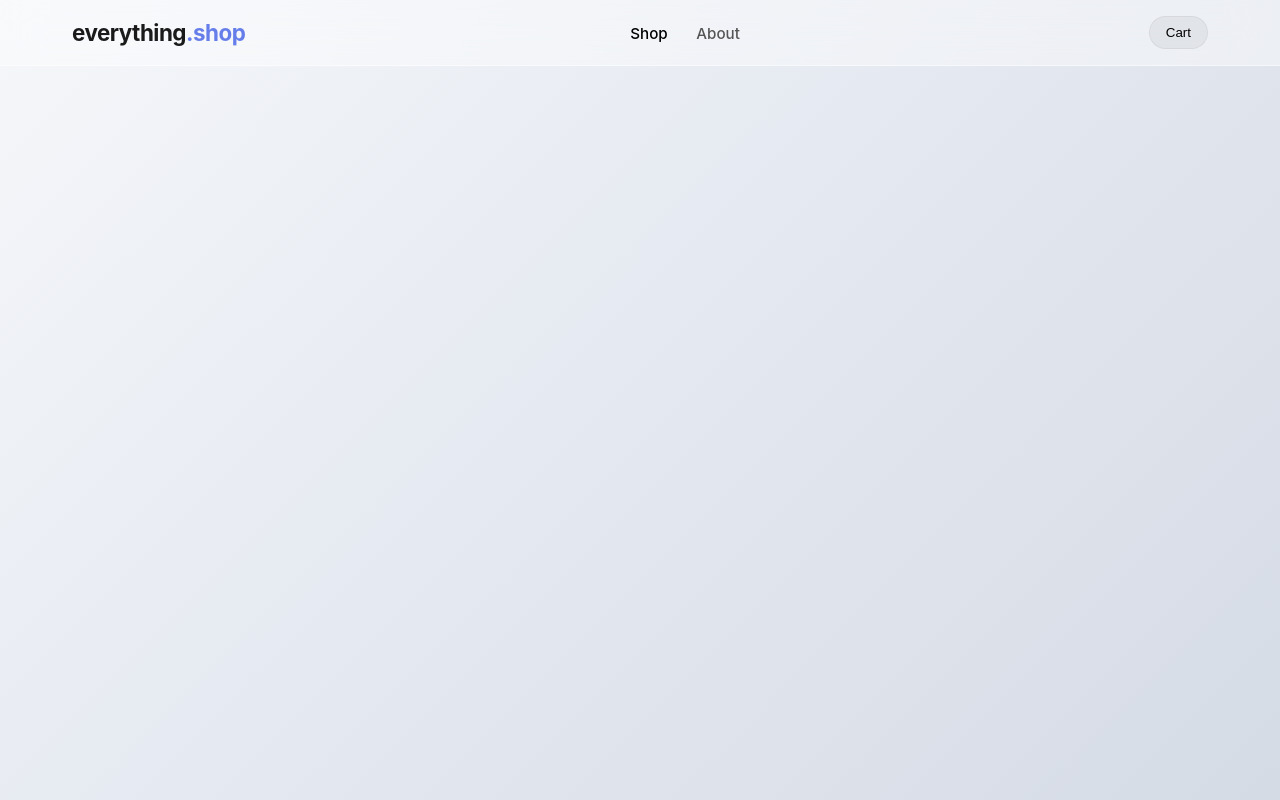
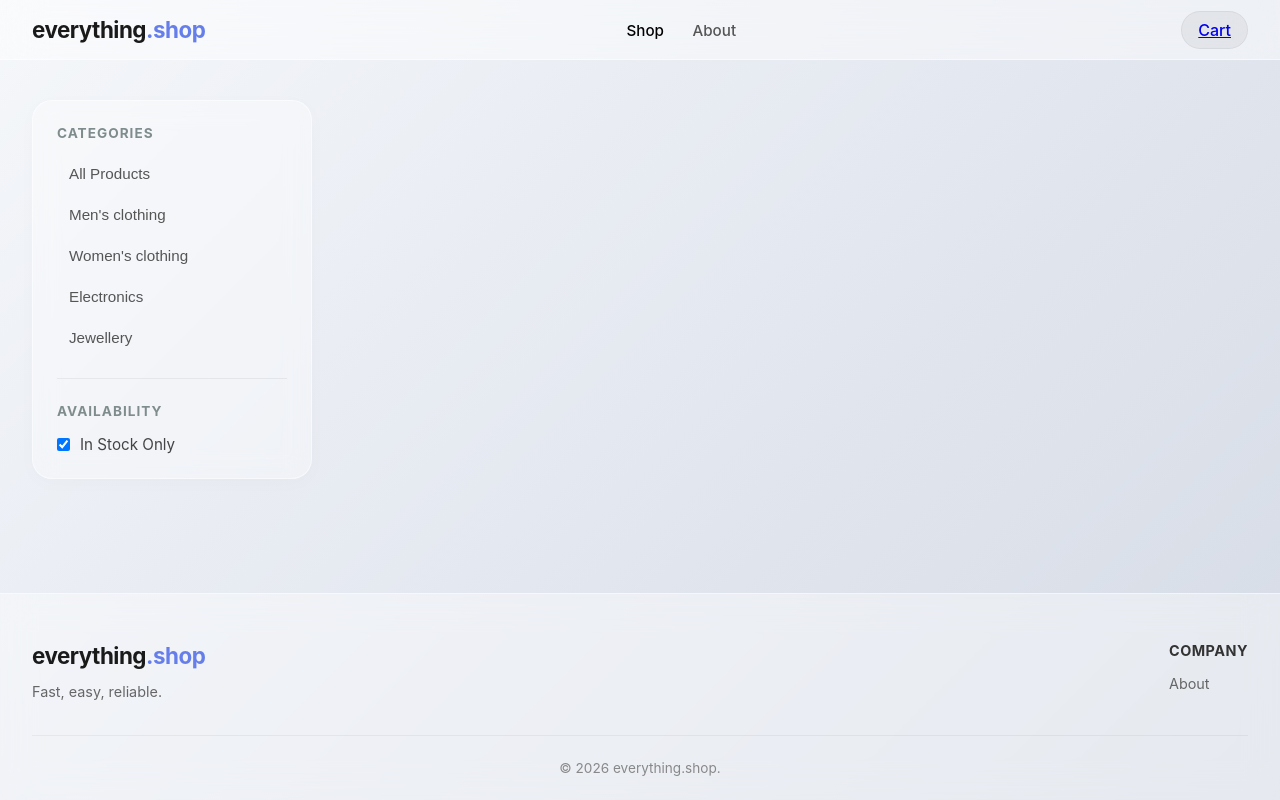
Before and after one commit to kasatjk/OnlineShop, a website built with webpack: page index.html in a window 1280 px wide. Built offline with nearby package versions, Linux system fonts and the light colour scheme; no server answers.

Commit message:
Cookies added. Better index.html structure with categories.

```diff
--- a/css/Product.css
+++ b/css/Product.css
@@ -1,8 +1,8 @@
 #products {
   display: grid;
-  grid-template-columns: repeat(auto-fill, minmax(260px, 1fr));
-  gap: 32px;
-  padding: 32px;
+  grid-template-columns: repeat(auto-fill, minmax(240px, 1fr));
+  gap: 24px;
+  padding: 0;
 }
 
 .product {
--- a/css/style.css
+++ b/css/style.css
@@ -1,4 +1,3 @@
-/* Reset and Base Styles */
 * {
   box-sizing: border-box;
   margin: 0;
@@ -11,24 +10,25 @@ body {
   background-attachment: fixed;
   color: #2c3e50;
   min-height: 100vh;
+  display: flex;
+  flex-direction: column;
   -webkit-font-smoothing: antialiased;
 }
 
-/* Header Glassmorphism */
 .main-header {
   position: fixed;
   top: 0;
   left: 0;
   width: 100%;
   z-index: 1000;
-  background: rgba(255, 255, 255, 0.4);
+  background: rgba(255, 255, 255, 0.45);
   backdrop-filter: blur(20px);
   -webkit-backdrop-filter: blur(20px);
   border-bottom: 1px solid rgba(255, 255, 255, 0.5);
 }
 
 .header-container {
-  max-width: 1200px;
+  max-width: 1400px;
   margin: 0 auto;
   padding: 16px 32px;
   display: flex;
@@ -44,9 +44,7 @@ body {
   letter-spacing: -0.5px;
 }
 
-.logo span {
-  color: #667eea;
-}
+.logo span { color: #667eea; }
 
 .nav-links a {
   text-decoration: none;
@@ -57,9 +55,7 @@ body {
   transition: color 0.2s;
 }
 
-.nav-links a:hover, .nav-links a.active {
-  color: #000;
-}
+.nav-links a:hover, .nav-links a.active { color: #000; }
 
 .nav-cart-btn {
   background: rgba(0, 0, 0, 0.05);
@@ -71,13 +67,176 @@ body {
   transition: background 0.2s;
 }
 
-.nav-cart-btn:hover {
-  background: rgba(0, 0, 0, 0.1);
+.nav-cart-btn:hover { background: rgba(0, 0, 0, 0.1); }
+
+.layout-container {
+  max-width: 1400px;
+  width: 100%;
+  margin: 0 auto;
+  padding: 100px 32px 64px;
+  display: grid;
+  grid-template-columns: 280px 1fr;
+  gap: 40px;
+  flex: 1 0 auto;
 }
 
-/* Main Content Wrapper */
-.content-wrapper {
-  max-width: 1240px;
+.sidebar-filters {
+  position: relative;
+}
+
+.filter-sticky-wrapper {
+  position: sticky;
+  top: 96px;
+  background: rgba(255, 255, 255, 0.35);
+  backdrop-filter: blur(12px);
+  -webkit-backdrop-filter: blur(12px);
+  border: 1px solid rgba(255, 255, 255, 0.5);
+  padding: 24px;
+  border-radius: 20px;
+  box-shadow: 0 4px 20px rgba(0,0,0,0.02);
+}
+
+.filter-title {
+  font-size: 0.85rem;
+  text-transform: uppercase;
+  letter-spacing: 1px;
+  color: #7f8c8d;
+  margin-bottom: 16px;
+  font-weight: 700;
+}
+
+.category-list {
+  list-style: none;
+}
+
+.category-list li {
+  margin-bottom: 8px;
+}
+
+.filter-btn {
+  background: none;
+  border: none;
+  font-size: 0.95rem;
+  color: #555;
+  cursor: pointer;
+  width: 100%;
+  text-align: left;
+  padding: 8px 12px;
+  border-radius: 10px;
+  transition: all 0.2s ease;
+}
+
+.filter-btn:hover {
+  background: rgba(255, 255, 255, 0.5);
+  color: #000;
+}
+
+.filter-btn.active {
+  background: rgba(255, 255, 255, 0.8);
+  font-weight: 600;
+  color: #667eea;
+}
+
+.filter-divider {
+  height: 1px;
+  background: rgba(0, 0, 0, 0.06);
+  margin: 24px 0;
+}
+
+.filter-checkbox-label {
+  display: flex;
+  align-items: center;
+  gap: 10px;
+  font-size: 0.95rem;
+  color: #444;
+  cursor: pointer;
+}
+
+.main-footer {
+  background: rgba(255, 255, 255, 0.4);
+  backdrop-filter: blur(16px);
+  -webkit-backdrop-filter: blur(16px);
+  border-top: 1px solid rgba(255, 255, 255, 0.5);
+  padding: 48px 32px 24px;
+  margin-top: auto;
+}
+
+.footer-container {
+  max-width: 1400px;
   margin: 0 auto;
-  padding-top: 100px; /* offset for fixed header */
+  display: flex;
+  flex-wrap: wrap;
+  justify-content: space-between;
+  gap: 40px;
+  padding-bottom: 32px;
+  border-bottom: 1px solid rgba(0, 0, 0, 0.05);
 }
+
+.footer-brand {
+  max-width: 320px;
+}
+
+.footer-tagline {
+  font-size: 0.9rem;
+  color: #666;
+  margin-top: 12px;
+  line-height: 1.5;
+}
+
+.footer-links-group h3 {
+  font-size: 0.9rem;
+  text-transform: uppercase;
+  letter-spacing: 0.5px;
+  color: #333;
+  margin-bottom: 16px;
+}
+
+.footer-links-group a {
+  display: block;
+  font-size: 0.9rem;
+  color: #666;
+  text-decoration: none;
+  margin-bottom: 10px;
+  transition: color 0.2s;
+}
+
+.footer-links-group a:hover {
+  color: #000;
+}
+
+.footer-bottom {
+  max-width: 1400px;
+  margin: 0 auto;
+  padding-top: 24px;
+  display: flex;
+  justify-content: center;
+  font-size: 0.85rem;
+  color: #888;
+}
+
+@media (max-width: 850px) {
+  .layout-container {
+    grid-template-columns: 1fr;
+    padding-top: 90px;
+    gap: 24px;
+  }
+
+  .filter-sticky-wrapper {
+    position: relative;
+    top: 0;
+    display: flex;
+    flex-direction: column;
+  }
+
+  .category-list {
+    display: flex;
+    gap: 8px;
+    overflow-x: auto;
+    padding-bottom: 8px;
+    white-space: nowrap;
+    -webkit-overflow-scrolling: touch;
+  }
+
+  .category-list li { margin-bottom: 0; }
+  .filter-divider, .filter-checkbox-label, .filter-sticky-wrapper h2:nth-of-type(2) { display: none; }
+}
--- a/index.html
+++ b/index.html
@@ -4,7 +4,7 @@
 <head>
   <meta charset="utf-8">
   <meta name="viewport" content="width=device-width, initial-scale=1">
-  <title>Ethical Glass Marketplace</title>
+  <title>Everything Shop</title>
   <link rel="stylesheet" href="css/style.css">
   <link rel="stylesheet" href="css/Product.css">
   <link rel="icon" href="/favicon.ico" sizes="any">
@@ -19,19 +19,70 @@
     <a href="#" class="logo">everything<span>.shop</span></a>
     <nav class="nav-links">
       <a href="#" class="active">Shop</a>
-      <a href="#">About</a>
+      <a href="/404.html">About</a>
     </nav>
     <div class="cart-status">
-      <button id="cart-toggle-btn" class="nav-cart-btn">
+      <a href="Order.html" id="cart-toggle-btn" class="nav-cart-btn">
         Cart <span class="cart-count"></span>
-      </button>
+      </a>
     </div>
   </div>
 </header>
 
-<main class="content-wrapper">
-  <div id="products"></div>
-</main>
+<div class="layout-container">
+
+  <aside class="sidebar-filters">
+    <div class="filter-sticky-wrapper">
+      <h2 class="filter-title">Categories</h2>
+      <ul class="category-list">
+        <li>
+          <button class="filter-btn" datatype="all">All Products</button>
+        </li>
+        <li>
+          <button class="filter-btn" datatype="menClothing">Men's clothing</button>
+        </li>
+        <li>
+          <button class="filter-btn" datatype="womenClothing">Women's clothing</button>
+        </li>
+        <li>
+          <button class="filter-btn" datatype="electronics">Electronics</button>
+        </li>
+        <li>
+          <button class="filter-btn" datatype="jewellery">Jewellery</button>
+        </li>
+      </ul>
+
+      <div class="filter-divider"></div>
+
+      <h2 class="filter-title">Availability</h2>
+      <label class="filter-checkbox-label">
+        <input type="checkbox" checked/>
+        <span>In Stock Only</span>
+      </label>
+    </div>
+  </aside>
+
+  <section class="main-shop-content">
+    <div id="products"></div>
+  </section>
+
+</div>
+
+<footer class="main-footer">
+  <div class="footer-container">
+    <div class="footer-brand">
+      <a href="#" class="logo">everything<span>.shop</span></a>
+      <p class="footer-tagline">Fast, easy, reliable.</p>
+    </div>
+    <div class="footer-links-group">
+      <h3>Company</h3>
+      <a href="404.html">About</a>
+    </div>
+  </div>
+  <div class="footer-bottom">
+    <p>&copy; 2026 everything.shop.</p>
+  </div>
+</footer>
 
 <script src="js/app.js" type="module"></script>
 
--- /dev/null
+++ b/js/Cookie.js
@@ -0,0 +1,28 @@
+export class Cookie {
+  static save(name, value, days) {
+    let expires = "";
+    if (days) {
+      const date = new Date();
+      date.setTime(date.getTime() + (days * 24 * 60 * 60 * 1000));
+      expires = "; expires=" + date.toUTCString();
+    }
+    document.cookie = name + "=" + value + expires + "; path=/; SameSite=Lax; Secure";
+  }
+
+  static get(name) {
+    const nameEQ = name + "=";
+    const cookies = document.cookie.split(';');
+    for (let cookie of cookies) {
+      cookie = cookie.trim();
+      if (cookie.startsWith(nameEQ)) {
+        // FIX: Wrapped return value in decodeURIComponent
+        return decodeURIComponent(cookie.substring(nameEQ.length));
+      }
+    }
+    return null;
+  }
+
+  static delete(name) {
+    document.cookie = name + "=; expires=Thu, 01 Jan 1970 00:00:00 UTC; path=/;";
+  }
+}
--- a/js/app.js
+++ b/js/app.js
@@ -1,4 +1,6 @@
-import { Product } from './entities/Product.js';
+import {Product} from './entities/Product.js';
+import {Customer} from "./entities/Customer.js";
+import {Cart} from "./entities/Cart.js";
 
 async function loadProducts() {
   const response = await fetch('https://fakestoreapi.com/products');
@@ -23,4 +25,4 @@ async function loadProducts() {
   );
 }
 
-loadProducts().catch(err => console.error("Failed to load products:", err));
+loadProducts();
--- /dev/null
+++ b/js/entities/Cart.js
@@ -0,0 +1,21 @@
+export class Cart {
+  items = [];
+
+  constructor(items = []) {
+    this.items = items;
+  }
+
+  addProduct(product, index) {
+    this.items.push(product, index);
+  }
+
+  deleteProduct(productName) {
+    for (let i in this.items) {
+      if (i.name === productName) {
+        this.items.splice(this.items.indexOf(i), 1);
+      }
+    }
+  }
+}
+
+export class CartPopup {}
--- /dev/null
+++ b/js/entities/Customer.js
@@ -0,0 +1,52 @@
+import {Cart} from './Cart.js';
+import {Cookie} from '../Cookie.js';
+
+export class Customer {
+  name;
+  address;
+  email;
+  password;
+  phone;
+  cart;
+
+  constructor(name = 'user', address = 'Earth', email = 'example@domain.com',
+              password = '123456789', phone = '+380000000000', cart = new Cart) {
+    this.name = name;
+    this.address = address;
+    this.email = email;
+    this.password = password;
+    this.phone = phone;
+    this.cart = cart;
+  }
+
+  saveData() {
+    const dataToSave = {
+      name: this.name,
+      address: this.address,
+      email: this.email,
+      phone: this.phone,
+      cart: this.cart
+    };
+    Cookie.save("customer", JSON.stringify(dataToSave), 7);
+  }
+
+  static getData() {
+    const savedData = Cookie.get("customer");
+
+    if (savedData) {
+      try {
+        const data = JSON.parse(savedData);
+        let user = new Customer();
+
+        user.name = data.name;
+        user.address = data.address;
+        user.email = data.email;
+        user.phone = data.phone;
+        user.cart = data.cart;
+        return user;
+      } catch (ex) {
+        console.error("Error get customer cookie data", ex);
+      }
+    }
+  }
+}
--- a/webpack.config.prod.js
+++ b/webpack.config.prod.js
@@ -7,7 +7,7 @@ module.exports = merge(common, {
   mode: 'production',
   plugins: [
     new HtmlWebpackPlugin({
-      template: './index.html',
+      template: './Order.html',
     }),
     new CopyPlugin({
       patterns: [
```
Also changed, not shown: Order.html (added, +10 -0 lines).
